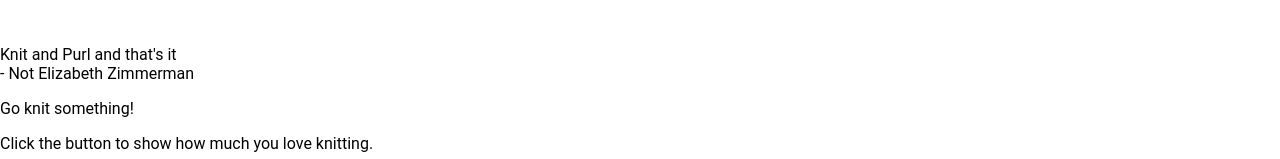
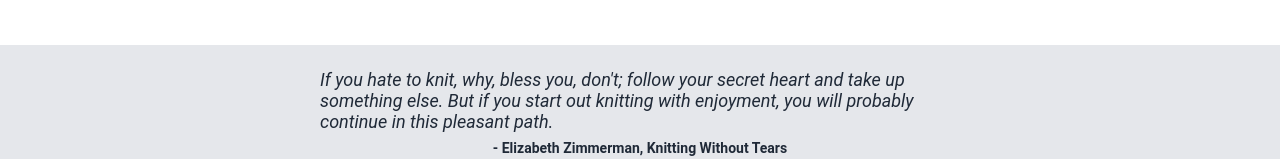
Before and after one commit to UpGoerFive/yarn-page-TOP, a plain HTML site: page index.html in a window 1280 px wide. Shown: the part 681-840 px from the top of the page. Drawn offline with Linux system fonts and the light colour scheme.

Commit message:
testimonial banner done

```diff
--- a/index.html
+++ b/index.html
@@ -50,8 +50,8 @@
             </div>
         </div>
         <div class="text-ribbon">
-            <div class="testimonial">Knit and Purl and that's it</div>
-            <div class="author">- Not Elizabeth Zimmerman</div>
+            <div class="testimonial">If you hate to knit, why, bless you, don't; follow your secret heart and take up something else. But if you start out knitting with enjoyment, you will probably continue in this pleasant path.</div>
+            <div class="author">- Elizabeth Zimmerman, Knitting Without Tears</div>
         </div>
         <div class="bumper-sticker">
             <div class="context">
--- a/styles.css
+++ b/styles.css
@@ -83,6 +83,8 @@ button {
 
 .contents {
     flex:1 1 0;
+    display: flex;
+    flex-flow: column wrap;
 }
 
 .gallery {
@@ -132,6 +134,37 @@ button {
     object-position: 50% 100%;
 }
 
+.text-ribbon {
+    padding: 24px;
+    background-color: #e5e7eb;
+    color: #1f2937;
+    display: flex;
+    flex-flow: column wrap;
+    justify-content: center;
+    align-items: center;
+    gap: 8px;
+}
+
+.testimonial, .author{
+    max-width: 50vw;
+}
+
+.testimonial {
+    font-size: 18px;
+    font-style: italic;
+    font-weight: light;
+}
+
+.author {
+    font-size: 14px;
+    font-weight: bold;
+}
+
+.bumper-sticker {
+    display: flex;
+    justify-content: center;
+}
+
 .footer {
     background-color: #1f2937;
     color: #f9faf8;
```
